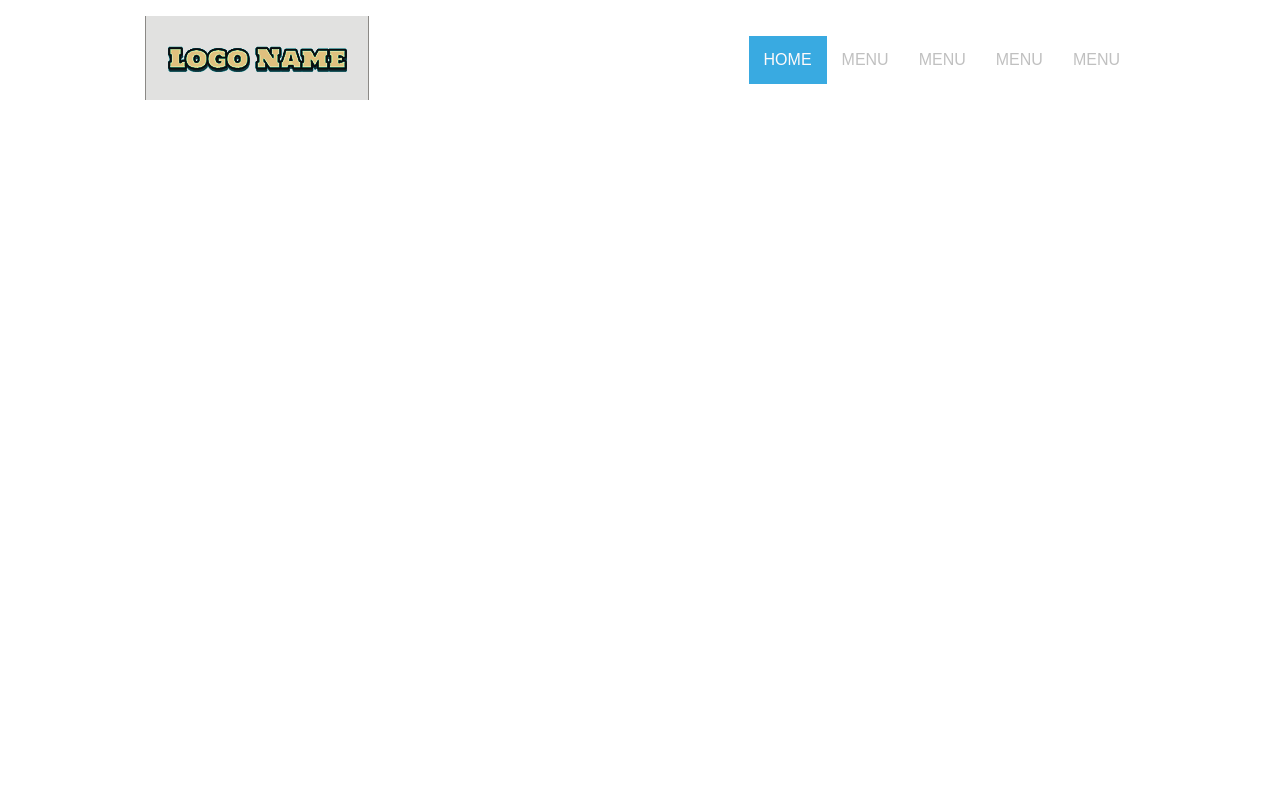
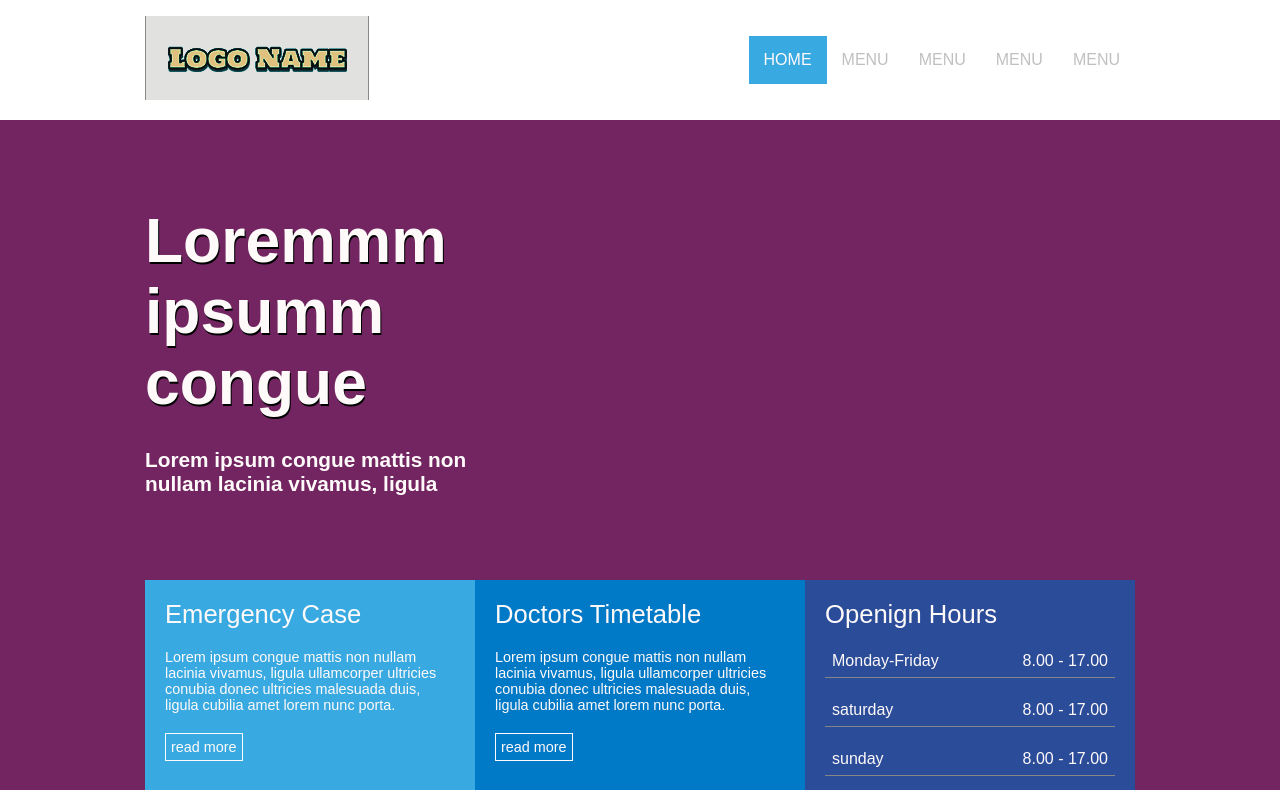
Before and after one commit to AdelmoMenezes123/templete-flex, a plain HTML site: page index.html in a window 1280 px wide. Drawn offline with Linux system fonts and the light colour scheme.

Commit message:
Cria sectio banner e adiciona layout

```diff
--- /dev/null
+++ b/assets/css/partes/section-banner.css
@@ -0,0 +1,97 @@
+#banner {
+    display: flex;
+    justify-content: center;
+    /* background-image: url('../img/banner.png'); */
+    background-size: cover;
+    background-position: center;
+    height: 670px;
+    background-color: #722561;
+}
+
+.column {
+    flex-direction: column;
+}
+
+.banner_headline {
+    flex: 1;
+    display: flex;
+    flex-direction: column;
+    justify-content: center;
+}
+
+.banner_headline h1 {
+    color: snow;
+    font-size: 3.9rem;
+    text-shadow: 1px 2px 0px #000;
+    max-width: 350px;
+    margin: 0;
+    padding: 0;
+}
+
+.banner_headline h2 {
+    color: snow;
+    font-size: 1.3rem;
+    text-shadow: 1px px 0px #000;
+    max-width: 350px;
+    margin: 30px 0 0;
+    padding: 0;
+}
+
+.banner_options {
+    height: 210px;
+    display: flex;
+}
+
+.banner1 {
+    flex: 1;
+    background-color: #39aae1;
+    color: snow;
+    padding: 20px;
+}
+
+.banner2 {
+    flex: 1;
+    background-color: #0079c7;
+    color: snow;
+    padding: 20px;
+}
+
+.banner3 {
+    flex: 1;
+    background-color: #2b4c99;
+    color: snow;
+    padding: 20px;
+}
+
+.banner_title {
+    font-size: 1.6rem;
+}
+
+.banner_description {
+    font-size: 0.9rem;
+    margin: 20px 0;
+}
+
+.banner_options a {
+    display: inline-block;
+    border: 1px solid snow;
+    padding: 5px;
+    color: snow;
+    font-size: 0.9rem;
+}
+
+.banner_options a:hover {
+    background-color: #2b4c99;
+}
+
+.banner3 .banner_subtitle {
+    border-bottom: 1px solid #868686;
+    padding: 7px;
+    margin: 16px 0 0;
+    font-size: 1rem;
+    justify-content: space-between;
+}
+
+.banner3 .banner_subtitle>span {
+    float: right;
+}
--- a/assets/css/style.css
+++ b/assets/css/style.css
@@ -1,11 +1,13 @@
 * {
     margin: 0;
     padding: 0%;
+    font-family: Arial, Helvetica, sans-serif;
+    text-decoration: none;
+    /* background-color: gainsboro; */
 }
 
 .container {
     display: flex;
     justify-content: space-between;
     width: 990px;
-    /* background-color: greenyellow; */
 }
--- a/index.html
+++ b/index.html
@@ -7,12 +7,11 @@
 
     <link rel="stylesheet" href="/assets/css/style.css">
     <link rel="stylesheet" href="/assets/css/partes/header.css">
+    <link rel="stylesheet" href="/assets/css/partes/section-banner.css">
     <title>Templete-Flexbox</title>
 </head>
 
 <body>
-
-</body>
     <header>
         <div class="container">
             <div class="logo">
@@ -33,4 +32,38 @@
         </div>
     </header>
 
+    <section id="banner">
+        <div class="container column">
+            <div class="banner_headline">
+                <h1>Loremmm ipsumm congue </h1>
+                <h2>Lorem ipsum congue mattis non nullam lacinia vivamus, ligula</h2>
+            </div>
+            <!-- ------------------ -->
+            <div class="banner_options">
+
+                <div class="banner1">
+                    <div class="banner_title"> Emergency Case</div>
+                    <div class="banner_description">
+                        Lorem ipsum congue mattis non nullam lacinia vivamus, ligula ullamcorper ultricies conubia donec ultricies malesuada duis, ligula cubilia amet lorem nunc porta.
+                    </div>
+                    <a href=""> read more</a>
+                </div>
+                <div class="banner2">
+                    <div class="banner_title">Doctors Timetable</div>
+                    <div class="banner_description">
+                        Lorem ipsum congue mattis non nullam lacinia vivamus, ligula ullamcorper ultricies conubia donec ultricies malesuada duis, ligula cubilia amet lorem nunc porta.
+                    </div>
+                    <a href=""> read more</a>
+                </div>
+                <div class="banner3">
+                    <div class="banner_title">Openign Hours</div>
+                    <div class="banner_subtitle">Monday-Friday <span>8.00 - 17.00</span></div>
+                    <div class="banner_subtitle">saturday <span>8.00 - 17.00</span></div>
+                    <div class="banner_subtitle">sunday <span>8.00 - 17.00</span></div>
+                </div>
+            </div>
+        </div>
+    </section>
+</body>
+
 </html>
```
Also changed, not shown: assets/img/banner.png (added). Lines whose indentation alone changed are shown as unchanged.
